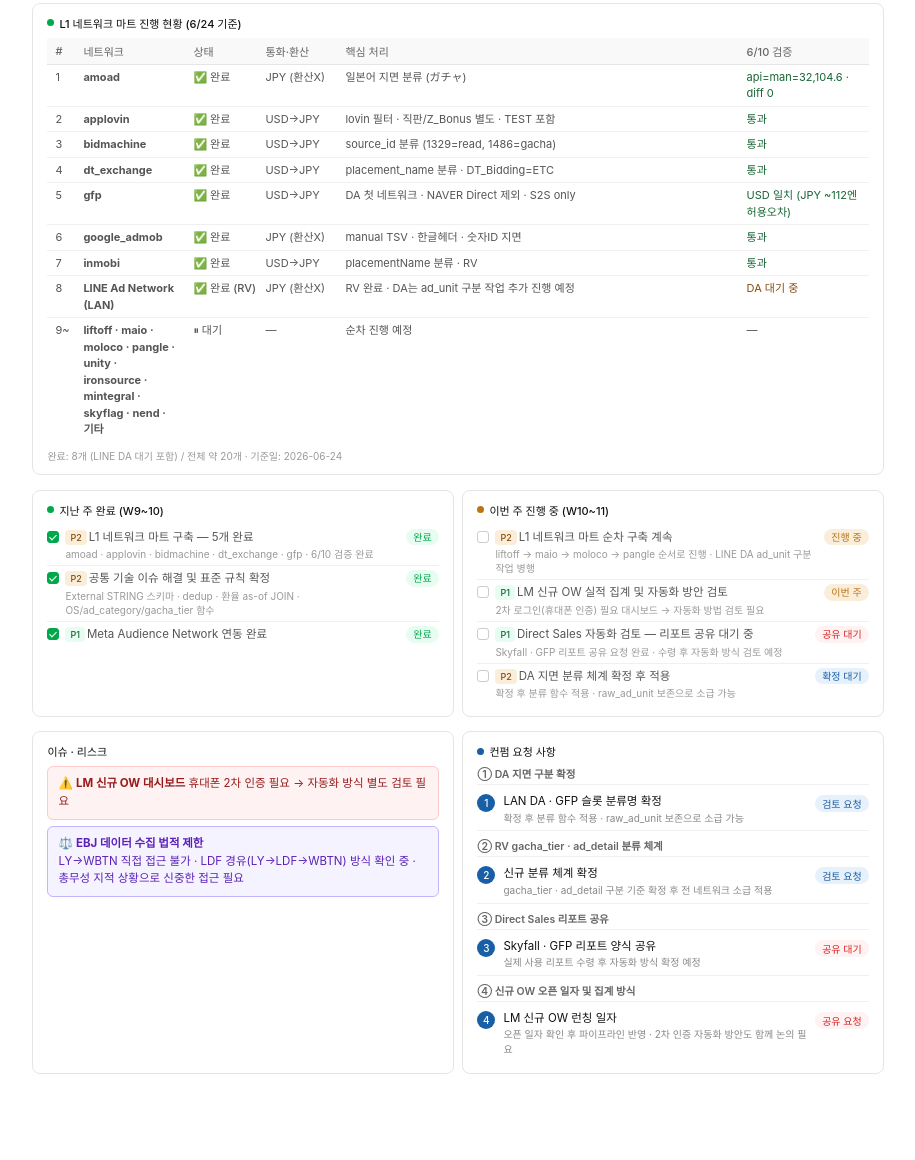
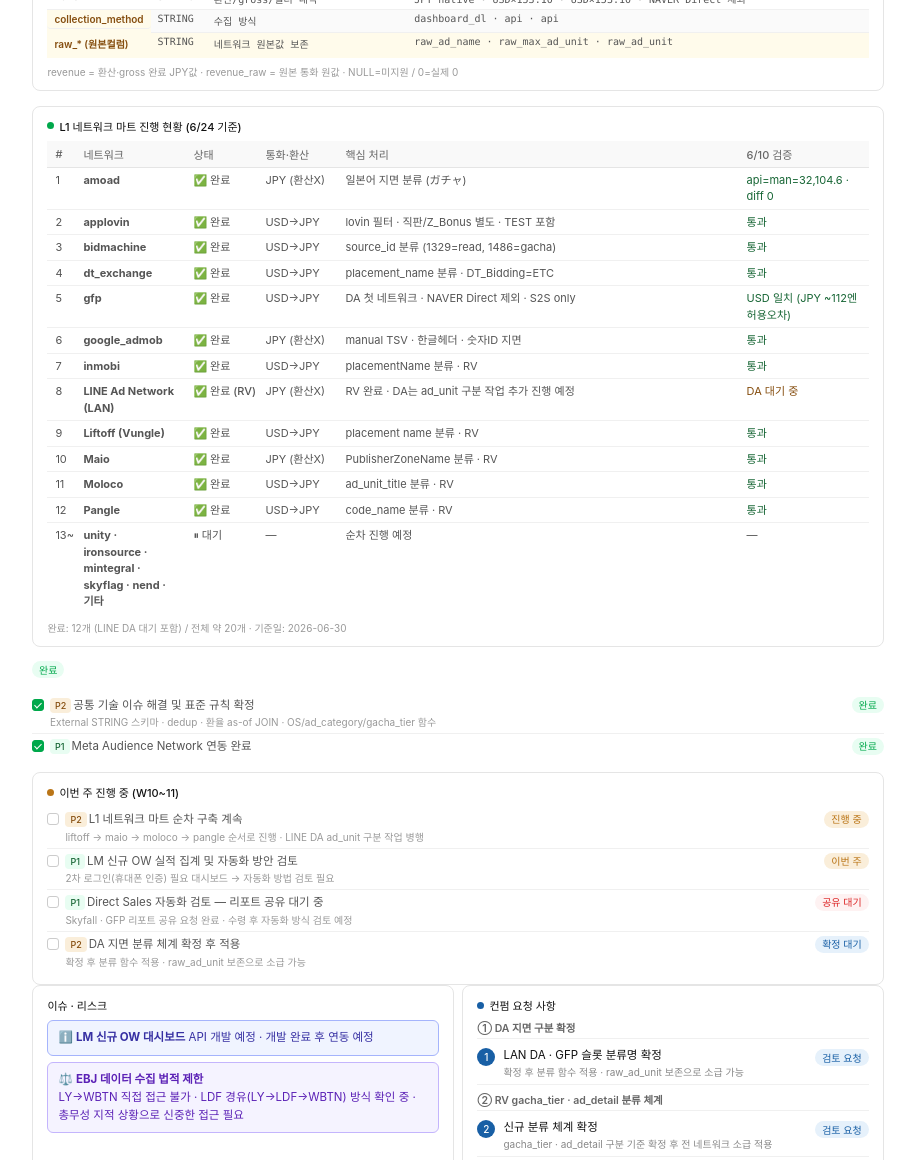
Before and after one commit to adhyunmikim-cmyk/wads-jp-data-pipeline, a plain HTML site: page index.html in a window 1280 px wide. Shown: the part 1000-2160 px from the top of the page, without its empty margins (182-1097 px from the left). Before the commit the page ends 2117 px from the top, so only its background shows below. Drawn offline with Linux system fonts and the light colour scheme.

Commit message:
Update project timeline and add reference documents

```diff
--- a/index.html
+++ b/index.html
@@ -115,8 +115,8 @@
       <p>GCS &amp; BigQuery 수집·적재 자동화 · 담당: A · 검토: 규호님, 슬기님, 지윤님</p>
     </div>
     <div class="header-right">
-      <strong>W10~11 / 20주</strong>
-      <span>2026.06.23</span>
+      <strong>W11~12 / 20주</strong>
+      <span>2026.06.30</span>
     </div>
   </div>
 <div class="section-title">전체 진행 현황</div>
@@ -150,6 +150,22 @@
       <div class="phase-name">안정화·공유</div>
       <div class="phase-week">W17~20</div>
       <span class="phase-badge badge-upcoming">예정</span>
+    </div>
+  </div>
+
+  <!-- 참고 문서 링크 -->
+  <div class="full-card" style="margin-bottom:0.9rem">
+    <div class="card-title"><span class="dot dot-blue"></span>참고 문서</div>
+    <div style="font-size:11.5px;color:#555;display:flex;align-items:center;gap:8px;padding:4px 0">
+      📊
+      <div>
+        <div style="font-weight:500;color:#111;margin-bottom:2px">JP 네트워크별 매뉴얼 / API 폴더 매핑 → BQ 연결 설계</div>
+        <a href="https://docs.google.com/spreadsheets/d/1vhvIcIeYBsGbykIEyqUQLJ5h89UZcciQ8cds_m1tIGU/edit?gid=1635719069#gid=1635719069"
+           target="_blank"
+           style="font-size:10.5px;color:#185FA5;text-decoration:underline">
+          Google Sheets 링크 →
+        </a>
+      </div>
     </div>
   </div>
 
@@ -260,26 +276,43 @@
           <td style="color:#854d0e">DA 대기 중</td>
         </tr>
         <tr>
-          <td>9~</td>
-          <td><strong>liftoff · maio · moloco · pangle · unity · ironsource · mintegral · skyflag · nend · 기타</strong></td>
+          <td>9</td><td><strong>Liftoff (Vungle)</strong></td>
+          <td class="bq-ok">✅ 완료</td><td>USD→JPY</td>
+          <td>placement name 분류 · RV</td>
+          <td style="color:#166534">통과</td>
+        </tr>
+        <tr>
+          <td>10</td><td><strong>Maio</strong></td>
+          <td class="bq-ok">✅ 완료</td><td>JPY (환산X)</td>
+          <td>PublisherZoneName 분류 · RV</td>
+          <td style="color:#166534">통과</td>
+        </tr>
+        <tr>
+          <td>11</td><td><strong>Moloco</strong></td>
+          <td class="bq-ok">✅ 완료</td><td>USD→JPY</td>
+          <td>ad_unit_title 분류 · RV</td>
+          <td style="color:#166534">통과</td>
+        </tr>
+        <tr>
+          <td>12</td><td><strong>Pangle</strong></td>
+          <td class="bq-ok">✅ 완료</td><td>USD→JPY</td>
+          <td>code_name 분류 · RV</td>
+          <td style="color:#166534">통과</td>
+        </tr>
+        <tr>
+          <td>13~</td>
+          <td><strong>unity · ironsource · mintegral · skyflag · nend · 기타</strong></td>
           <td class="bq-wait">⏸ 대기</td><td>—</td>
           <td>순차 진행 예정</td><td>—</td>
         </tr>
       </tbody>
     </table>
-    <div style="font-size:10px;color:#999;margin-top:6px">완료: 8개 (LINE DA 대기 포함) / 전체 약 20개 · 기준일: 2026-06-24</div>
+    <div style="font-size:10px;color:#999;margin-top:6px">완료: 12개 (LINE DA 대기 포함) / 전체 약 20개 · 기준일: 2026-06-30</div>
   </div>
 
   <!-- 지난 주 완료 / 이번 주 진행 중 -->
-  <div class="two-col">
-    <div class="card">
-      <div class="card-title"><span class="dot dot-green"></span>지난 주 완료 (W9~10)</div>
-      <div class="item">
-        <div class="item-check done"></div>
-        <div class="item-wrap">
-          <span><span class="tag-phase tag-p2">P2</span>L1 네트워크 마트 구축 — 5개 완료</span>
-          <div class="item-sub">amoad · applovin · bidmachine · dt_exchange · gfp · 6/10 검증 완료</div>
-        </div>
+  <div class="one-col" style="margin-bottom:0.9rem">
+
         <span class="tag tag-done">완료</span>
       </div>
       <div class="item">
@@ -338,8 +371,8 @@
   <div class="two-col">
     <div class="card">
       <div class="card-title" style="margin-bottom:7px">이슈 · 리스크</div>
-      <div class="issue-card issue-warn">
-        ⚠️ <strong>LM 신규 OW 대시보드</strong> 휴대폰 2차 인증 필요 → 자동화 방식 별도 검토 필요
+      <div class="issue-card" style="background:#f0f4ff;border:0.5px solid #a5b4fc;color:#3730a3">
+        ℹ️ <strong>LM 신규 OW 대시보드</strong> API 개발 예정 · 개발 완료 후 연동 예정
       </div>
       <div class="issue-card issue-legal">
         ⚖️ <strong>EBJ 데이터 수집 법적 제한</strong><br>
```
